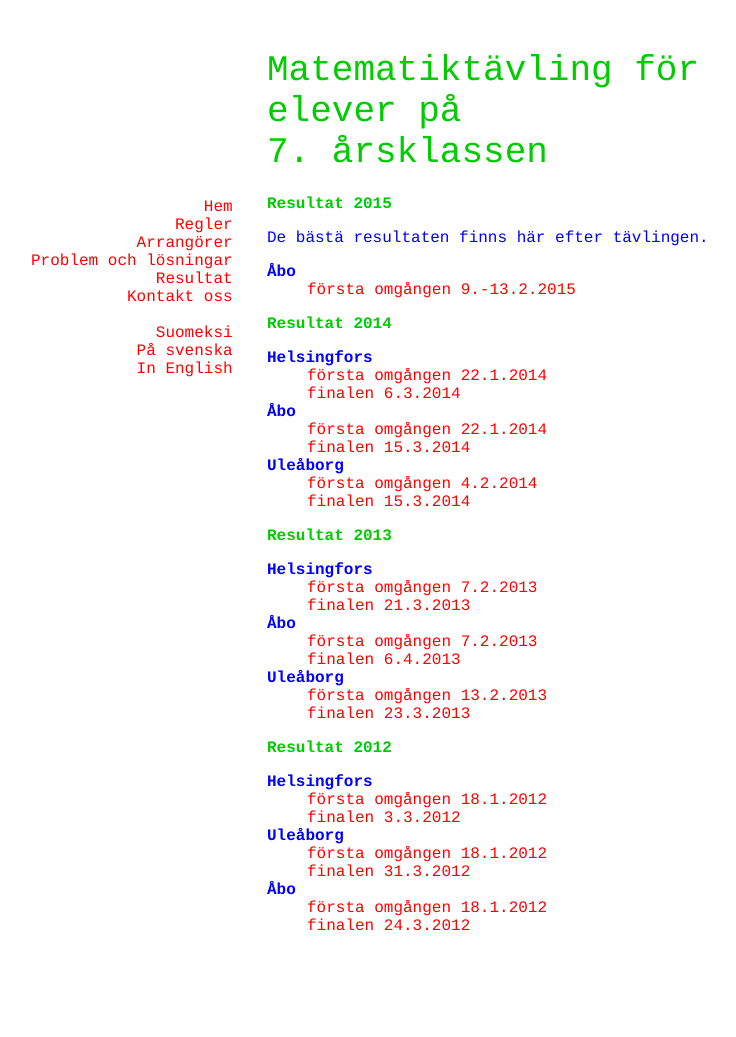
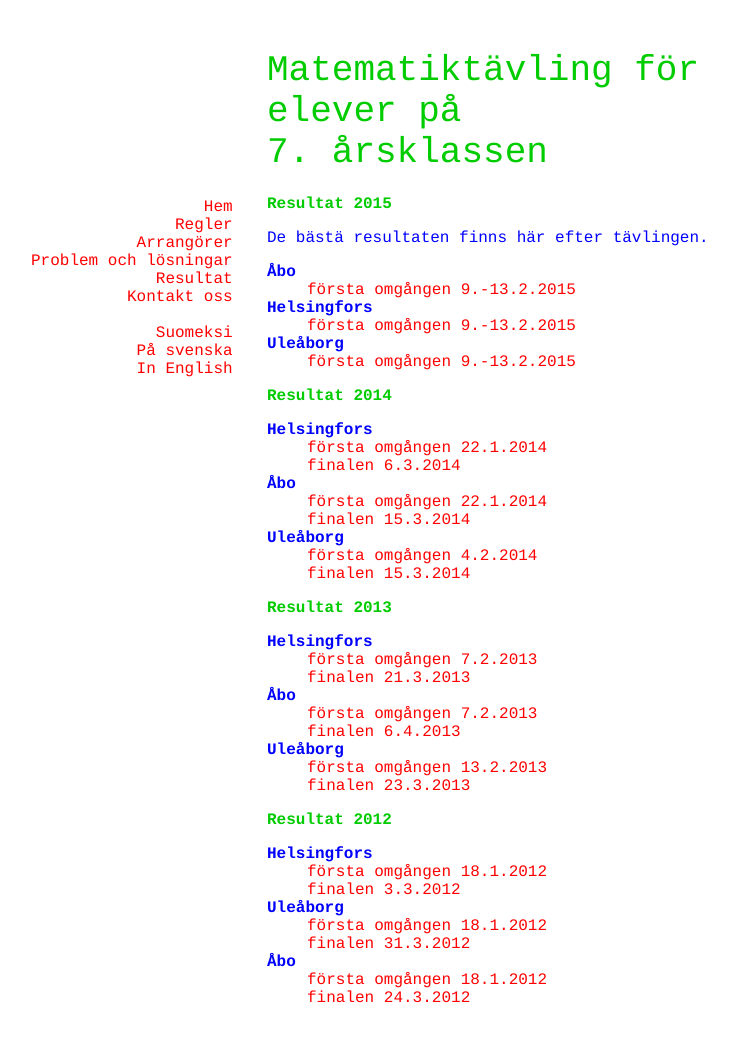
Before and after one commit to matematiikkakilpailut/matematiikkakilpailut.github.io, a Jekyll site: the page seiskat/sv/resultat.html, which Jekyll copies as it is, in a window 1280 px wide. Shown: the whole page, without its empty margins (1-737 px from the left). Built offline with Jekyll 4.4.1, drawn with Linux system fonts in a browser that asks for light colours; before the commit the page ends 965 px from its top, so only the background shows below that.

Commit message:
Päivityksiä

```diff
--- a/seiskat/en/results.html
+++ b/seiskat/en/results.html
@@ -39,6 +39,10 @@
 The best results will appear here after the competition.
 
 <dl>
+<dt><strong>Helsinki</strong></dt>
+<dd><a href="../2015/h_tulokset.pdf">first round 9.-13.2.2015</a></dd>
+<dt><strong>Oulu</strong></dt>
+<dd><a href="../2015/o_tulokset.pdf">first round 9.-13.2.2015</a></dd>
 <dt><strong>Turku</strong></dt>
 <dd><a href="../2015/t_tulokset.pdf">first round 9.-13.2.2015</a></dd>
 </dl>
--- a/seiskat/sv/resultat.html
+++ b/seiskat/sv/resultat.html
@@ -44,6 +44,10 @@ De b&auml;st&auml; resultaten finns h&auml;r efter t&auml;vlingen.
 <dl>
 <dt><strong>&Aring;bo</strong></dt>
 <dd><a href="../2015/t_tulokset.pdf">f&ouml;rsta omg&aring;ngen 9.-13.2.2015</a></dd>
+<dt><strong>Helsingfors</strong></dt>
+<dd><a href="../2015/h_tulokset.pdf">f&ouml;rsta omg&aring;ngen 9.-13.2.2015</a></dd>
+<dt><strong>Ule&aring;borg</strong></dt>
+<dd><a href="../2015/o_tulokset.pdf">f&ouml;rsta omg&aring;ngen 9.-13.2.2015</a></dd>
 </dl>
 
 <p><div class="vali">Resultat 2014</div><p>
--- a/seiskat/tulokset.html
+++ b/seiskat/tulokset.html
@@ -41,6 +41,10 @@ Seitsem&auml;sluokkalaisten kilpailu
 Parhaat tulokset ilmestyv&auml;t t&auml;lle sivulle kilpailun j&auml;lkeen.
 
 <dl>
+<dt><strong>Helsinki</strong></dt>
+<dd><a href="./2015/h_tulokset.pdf">alkukilpailu 9.-13.2.2015</a></dd>
+<dt><strong>Oulu</strong></dt>
+<dd><a href="./2015/o_tulokset.pdf">alkukilpailu 9.-13.2.2015</a></dd>
 <dt><strong>Turku</strong></dt>
 <dd><a href="./2015/t_tulokset.pdf">alkukilpailu 9.-13.2.2015</a></dd>
 </dl>
```
Also changed, not shown: PM/index.md (+3 -0 lines), 2 other files.
